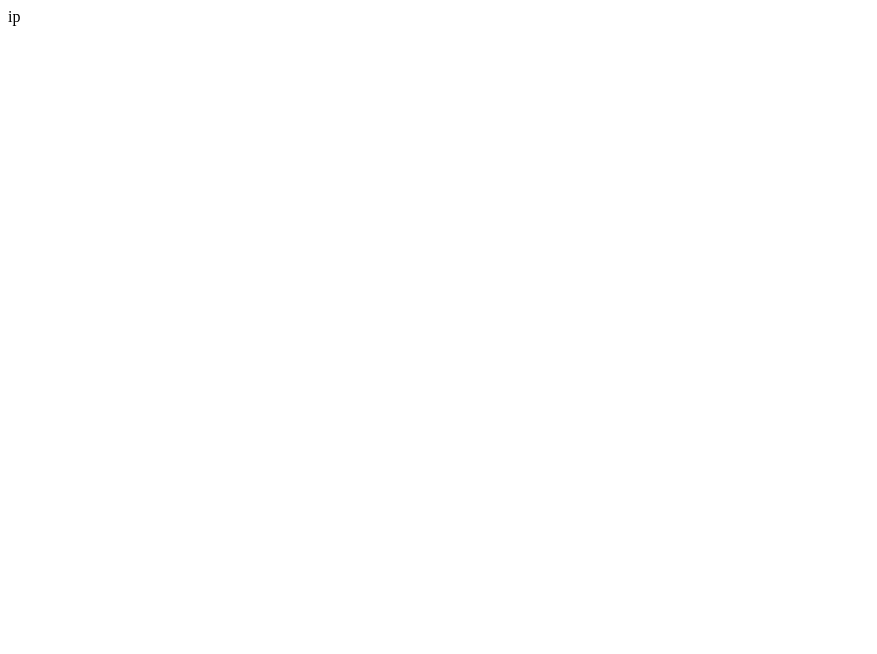
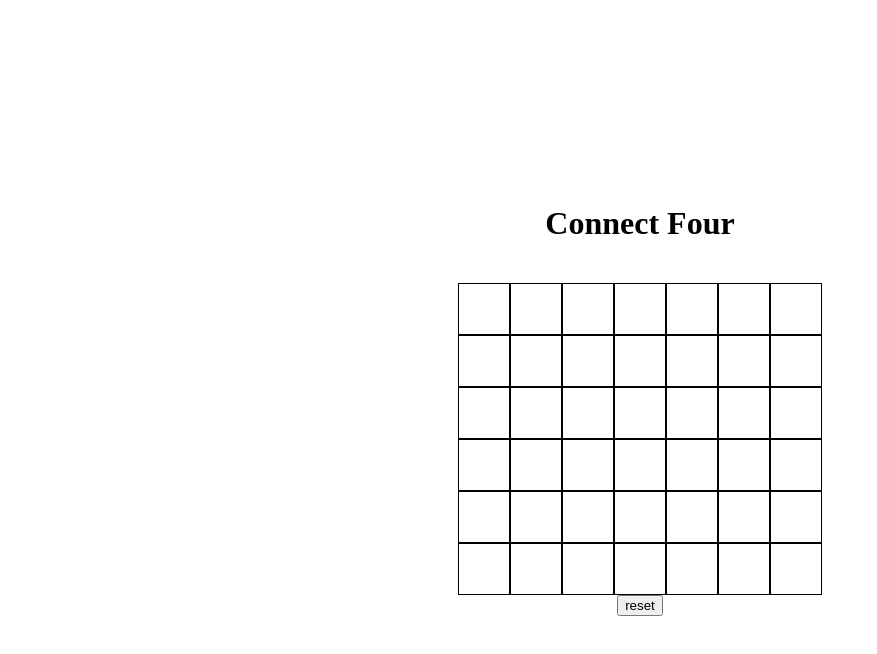
Before and after one commit to NaNN97/connect4, a plain HTML site: page index.html in a window 1280 px wide. Shown: the whole page, without its empty margins (0-877 px from the left). Drawn offline with Linux system fonts and the light colour scheme.

Commit message:
working game

```diff
--- a/index.html
+++ b/index.html
@@ -4,10 +4,15 @@
   <meta charset="UTF-8">
   <meta name="viewport" content="width=device-width, initial-scale=1.0">
   <link rel="stylesheet" href="style.css">
-  <title>Document</title>
+  <title>Connect Four</title>
 </head>
 <body>
+  <h1>Connect Four</h1>
+  <div id="currentPlayer"></div>
+  <div id="board"></div>
 
+  <button onclick="startGame()">reset</button>
+
+  <script src="script.js"></script>
 </body>
-<script src="script.js"></script>ip
 </html>
--- a/script.js
+++ b/script.js
@@ -0,0 +1,90 @@
+const ROWS = 6;
+const COLS = 7;
+let board = [];
+let currentPlayer = 1;
+
+const player = document.querySelector('#currentPlayer');
+
+// Initialize board
+function initBoard() {
+    for (let i = 0; i < ROWS; i++) {
+        board[i] = new Array(COLS).fill(0);
+    }
+}
+
+// Render board
+function renderBoard() {
+    const boardElement = document.getElementById('board');
+    boardElement.innerHTML = '';
+    for (let row = 0; row < ROWS; row++) {
+        for (let col = 0; col < COLS; col++) {
+            const cell = document.createElement('div');
+            cell.className = 'cell';
+            cell.dataset.row = row;
+            cell.dataset.col = col;
+            if (board[row][col] === 1) {
+                cell.style.backgroundColor = 'red';
+            } else if (board[row][col] === 2) {
+                cell.style.backgroundColor = 'yellow';
+            } else {
+                cell.className += ' empty';
+            }
+            cell.addEventListener('click', () => dropPiece(col));
+            boardElement.appendChild(cell);
+        }
+    }
+}
+
+// Drop a piece in a column
+function dropPiece(col) {
+    for (let row = ROWS - 1; row >= 0; row--) {
+        if (board[row][col] === 0) {
+            board[row][col] = currentPlayer;
+            renderBoard();
+            if (checkWin(row, col)) {
+                player.textContent = (`Player ${currentPlayer} wins!`);
+                initBoard();
+                renderBoard();
+                return;
+            }
+            currentPlayer = currentPlayer === 1 ? 2 : 1;
+            return;
+        }
+    }
+}
+
+// Check for a win
+function checkWin(row, col) {
+    const directions = [[1, 0], [0, 1], [1, 1], [1, -1]];
+    for (let dir of directions) {
+        let count = 1;
+        for (let i = 1; i <= 3; i++) {
+            const newRow = row + dir[0] * i;
+            const newCol = col + dir[1] * i;
+            if (newRow < 0 || newRow >= ROWS || newCol < 0 || newCol >= COLS || board[newRow][newCol] !== currentPlayer) {
+                break;
+            }
+            count++;
+        }
+        for (let i = 1; i <= 3; i++) {
+            const newRow = row - dir[0] * i;
+            const newCol = col - dir[1] * i;
+            if (newRow < 0 || newRow >= ROWS || newCol < 0 || newCol >= COLS || board[newRow][newCol] !== currentPlayer) {
+                break;
+            }
+            count++;
+        }
+        if (count >= 4) {
+            return true;
+        }
+    }
+    return false;
+}
+
+// Start the game
+function startGame() {
+    initBoard();
+    renderBoard();
+}
+
+startGame();
--- a/style.css
+++ b/style.css
@@ -0,0 +1,43 @@
+html {
+  margin: 0;
+  padding: 0;
+}
+body {
+  margin: 0;
+  padding: 0;
+  height: 100vh;
+  display: flex;
+  justify-content: center;
+  align-items: center;
+  flex-direction: column;
+}
+#board {
+  display: grid;
+  min-height: fit-content;
+  justify-content: center;
+  margin: 0;
+  padding: 0;
+  grid-template-columns: repeat(7, 1fr);
+  margin-top: 20px;
+}
+
+.cell {
+  width: 50px;
+  height: 50px;
+  border: 1px solid black;
+  background-color: #ffffcc;
+  display: flex;
+  cursor: pointer;
+  text-align: center;
+  align-items: center;
+  justify-content: center;
+  font-family: sans-serif;
+}
+
+.empty {
+  background-color: white;
+}
+
+.cell:hover {
+  background-color: #cceeff;
+}
```
